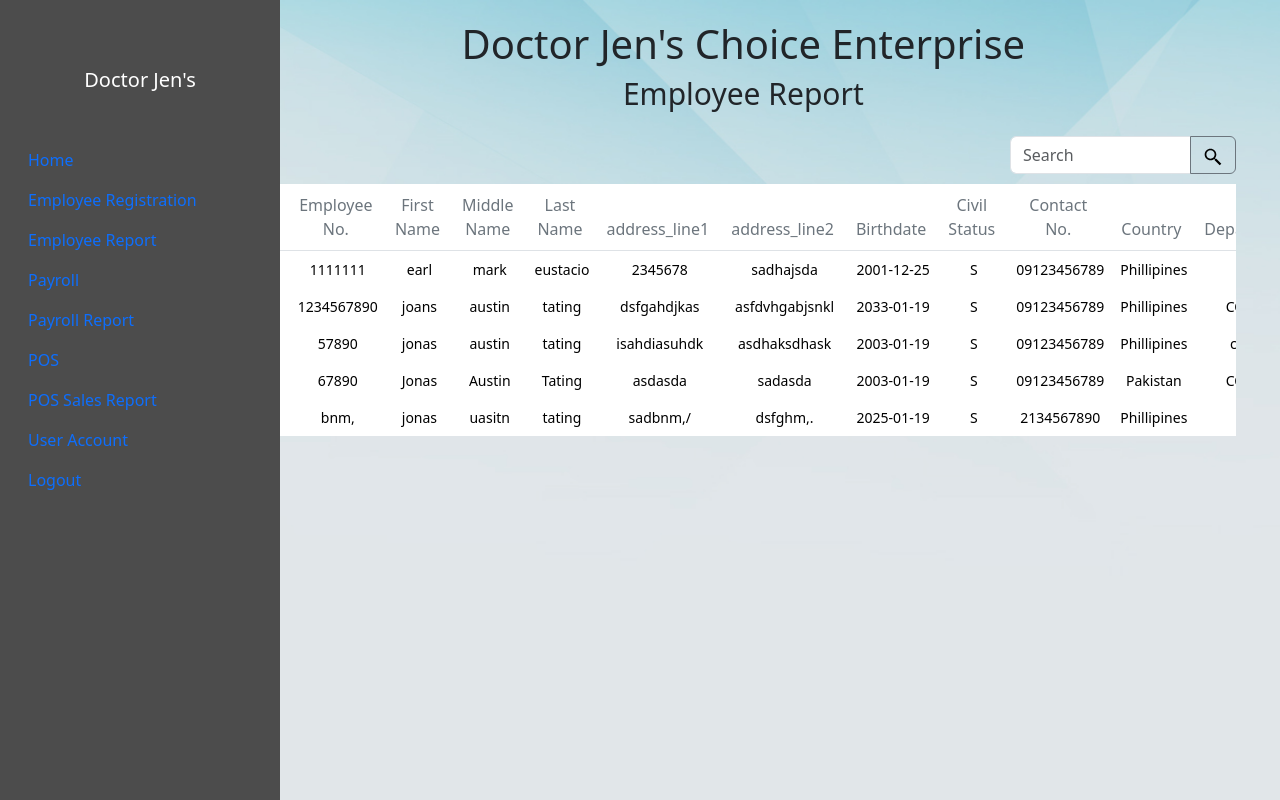
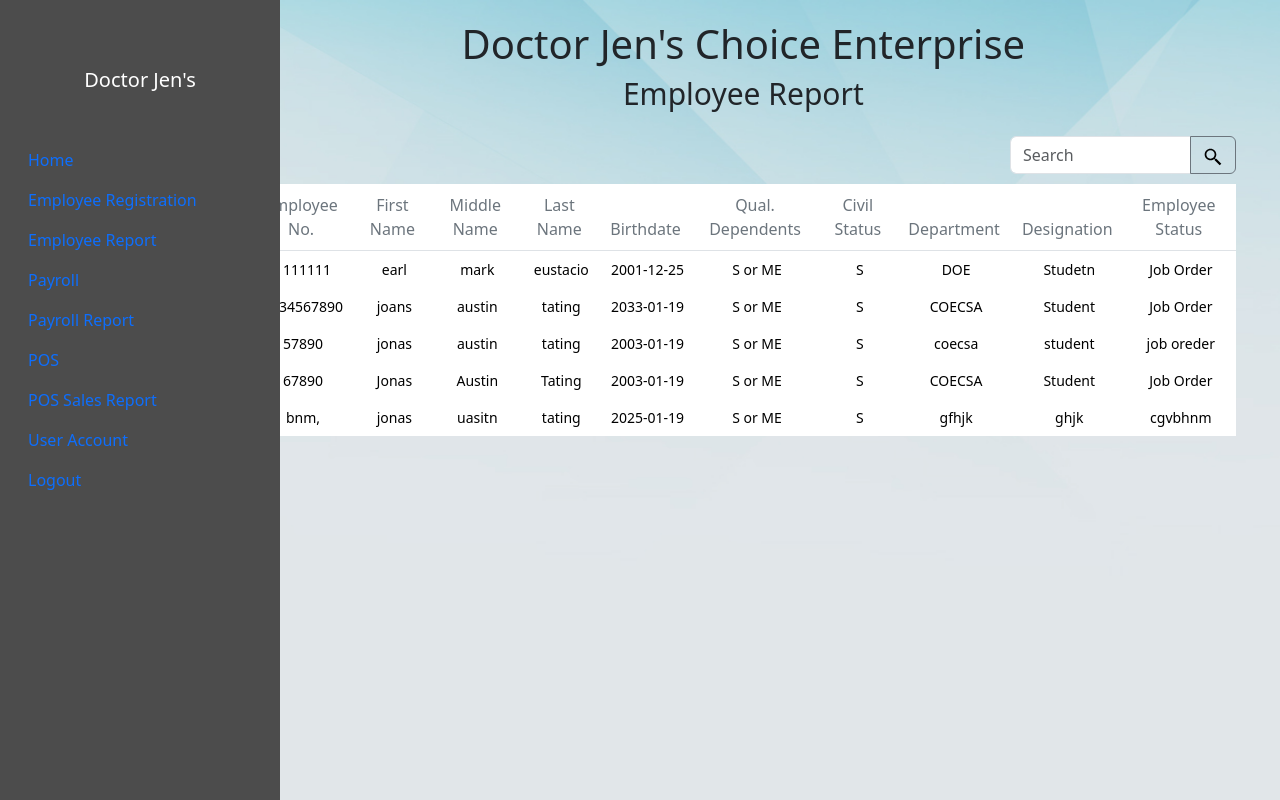
Before and after one commit to qafsd219/tating_webdevelopment, a PHP site: page /employee_report.php in a window 1280 px wide. Run offline with PHP 8.4, Linux system fonts and the light colour scheme; data comes from the database, SQL or seed files in the repository.

Commit message:
ADJUST EMPLOYEE REPORT

```diff
--- a/employee_report.php
+++ b/employee_report.php
@@ -6,7 +6,7 @@
 
     if ($_SERVER['REQUEST_METHOD'] == "POST") {
         $item_name = $_POST['search'];
-        $sql = "SELECT * FROM `personal_infotbl` WHERE employee_no = '$item_name' OR id = '$item_name' OR ;";
+        $sql = "SELECT * FROM `personal_infotbl` WHERE employee_no='$item_name' OR fname='$item_name';";
         $result = $conn->query($sql);
         if (!$item_name) {
             $sql = "SELECT * FROM `personal_infotbl`;";
@@ -86,51 +86,16 @@
                                     <table class="table table-borderless bg-white rounded small table-hover">
                                         <thead class="border-bottom">
                                             <tr>
-                                                <th class="py-6 ps-6">
-                                                    <span class="me-1 btn p-0 d-flex align-items-center text-secondary pe-none">ID</span>
-                                                </th>
-                                                <th class="py-6 ps-6">
-                                                    <span class="me-1 btn p-0 d-flex align-items-center text-secondary pe-none">Employee No.</span>
-                                                </th>
-                                                <th class="py-6 ps-6">
-                                                    <span class="me-1 btn p-0 d-flex align-items-center text-secondary pe-none">First Name</span>
-                                                </th>
-                                                <th class="py-6 ps-6">
-                                                    <span class="me-1 btn p-0 d-flex align-items-center text-secondary pe-none">Middle Name</span>
-                                                </th>
-                                                <th class="py-6 ps-6">
-                                                    <span class="me-1 btn p-0 d-flex align-items-center text-secondary pe-none">Last Name</span>
-                                                </th>
-                                                <th class="py-6 ps-6">
-                                                    <span class="me-1 btn p-0 d-flex align-items-center text-secondary pe-none">address_line1</span>
-                                                </th>
-                                                <th class="py-6 ps-6">
-                                                    <span class="me-1 btn p-0 d-flex align-items-center text-secondary pe-none">address_line2</span>
-                                                </th>
-                                                <th class="py-6 ps-6">
-                                                    <span class="me-1 btn p-0 d-flex align-items-center text-secondary pe-none">Birthdate</span>
-                                                </th>
-                                                <th class="py-6 ps-6">
-                                                    <span class="me-1 btn p-0 d-flex align-items-center text-secondary pe-none">Civil Status</span>
-                                                </th>
-                                                <th class="py-6 ps-6">
-                                                    <span class="me-1 btn p-0 d-flex align-items-center text-secondary pe-none">Contact No.</span>
-                                                </th>
-                                                <th class="py-6 ps-6">
-                                                    <span class="me-1 btn p-0 d-flex align-items-center text-secondary pe-none">Country</span>
-                                                </th>
-                                                <th class="py-6 ps-6">
-                                                    <span class="me-1 btn p-0 d-flex align-items-center text-secondary pe-none">Department</span>
-                                                </th>
-                                                <th class="py-6 ps-6">
-                                                    <span class="me-1 btn p-0 d-flex align-items-center text-secondary pe-none">Designation</span>
-                                                </th>
-                                                <th class="py-6 ps-6">
-                                                    <span class="me-1 btn p-0 d-flex align-items-center text-secondary pe-none">Email Address</span>
-                                                </th>
-                                                <th class="py-6 ps-6">
-                                                    <span class="me-1 btn p-0 d-flex align-items-center text-secondary pe-none">Employee Status</span>
-                                                </th>
+                                                <th class="py-6 ps-6"><span class="me-1 btn p-0 d-flex align-items-center text-secondary pe-none">Employee No.</span></th>
+                                                <th class="py-6 ps-6"><span class="me-1 btn p-0 d-flex align-items-center text-secondary pe-none">First Name</span></th>
+                                                <th class="py-6 ps-6"><span class="me-1 btn p-0 d-flex align-items-center text-secondary pe-none">Middle Name</span></th>
+                                                <th class="py-6 ps-6"><span class="me-1 btn p-0 d-flex align-items-center text-secondary pe-none">Last Name</span></th>
+                                                <th class="py-6 ps-6"><span class="me-1 btn p-0 d-flex align-items-center text-secondary pe-none">Birthdate</span></th>
+                                                <th class="py-6 ps-6"><span class="me-1 btn p-0 d-flex align-items-center text-secondary pe-none">Qual. Dependents</span></th>
+                                                <th class="py-6 ps-6"><span class="me-1 btn p-0 d-flex align-items-center text-secondary pe-none">Civil Status</span></th>
+                                                <th class="py-6 ps-6"><span class="me-1 btn p-0 d-flex align-items-center text-secondary pe-none">Department</span></th>
+                                                <th class="py-6 ps-6"><span class="me-1 btn p-0 d-flex align-items-center text-secondary pe-none">Designation</span></th>
+                                                <th class="py-6 ps-6"><span class="me-1 btn p-0 d-flex align-items-center text-secondary pe-none">Employee Status</span></th>
                                             </tr>
                                         </thead>
                                         <tbody>
@@ -139,20 +104,15 @@
                                                 while ($item = $result->fetch_assoc()) {
                                                     echo "
                                             <tr class='clickable-row' data-href='employee_registration_save.php?id={$item['id']}'>
-                                                <td class='py-6 ps-6'>$item[id]</td>
                                                 <td class='py-6 ps-6'>$item[employee_no]</td>
                                                 <td class='py-6 ps-6'>$item[fname]</td>
                                                 <td class='py-6 ps-6'>$item[mname]</td>
                                                 <td class='py-6 ps-6'>$item[lname]</td>
-                                                <td class='py-6 ps-6'>$item[address_line1]</td>
-                                                <td class='py-6 ps-6'>$item[address_line2]</td>
                                                 <td class='py-6 ps-6'>$item[birth_date]</td>
+                                                <td class='py-6 ps-6'>$item[qualified_dependent_status]</td>
                                                 <td class='py-6 ps-6'>$item[civil_status]</td>
-                                                <td class='py-6 ps-6'>$item[contact_no]</td>
-                                                <td class='py-6 ps-6'>$item[country]</td>
                                                 <td class='py-6 ps-6'>$item[department]</td>
                                                 <td class='py-6 ps-6'>$item[designation]</td>
-                                                <td class='py-6 ps-6'>$item[email_address]</td>
                                                 <td class='py-6 ps-6'>$item[employee_status]</td>
                                             </tr>
                                             ";
--- a/payroll_report.php
+++ b/payroll_report.php
@@ -106,7 +106,6 @@
                                             while ($item = $result->fetch_assoc()) {
                                                 echo "
                                         <tr>
-                                            <td class='py-6 ps-6'>$item[id]</td>
                                             <td class='py-6 ps-6'>$item[employee_no]</td>
                                             <td class='py-6 ps-6'>$item[income_date]</td>
                                             <td class='py-6 ps-6'>$item[basic_rate_hour]</td>
```
